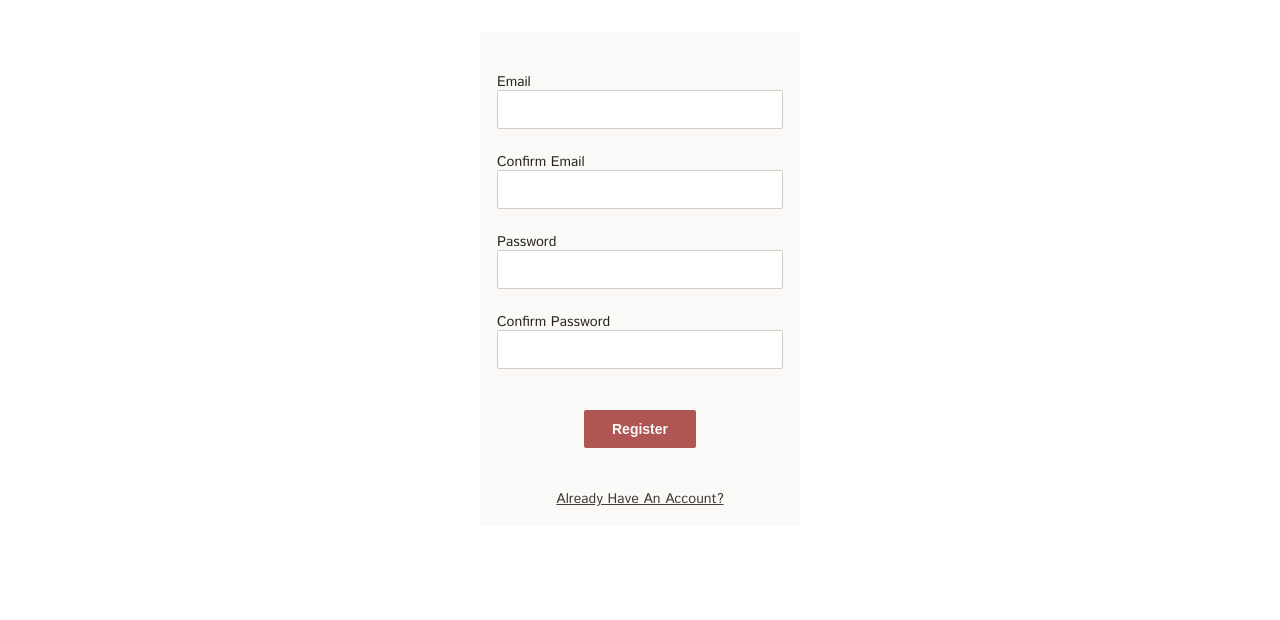
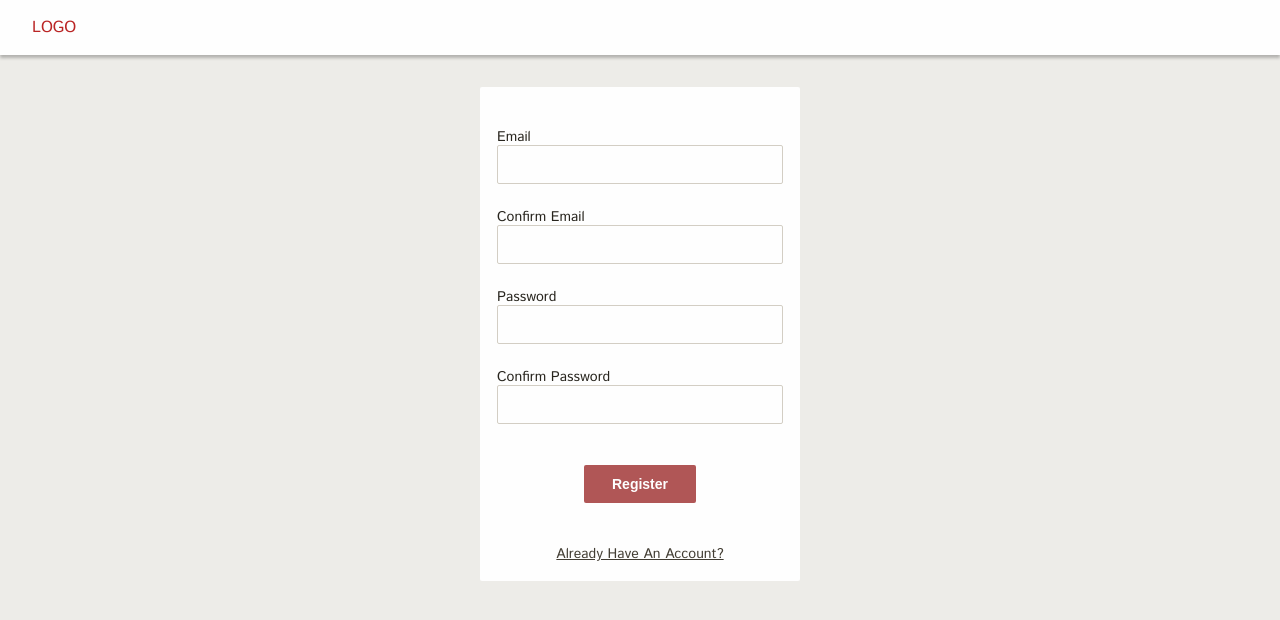
Before and after one commit to Avitohol1/todo, a React (Vite) app: page /welcome in a window 1280 px wide. Shown: the top 620 px of the page. Built offline with nearby package versions, Linux system fonts and the light colour scheme; no server answers.

Commit message:
added navbar

```diff
--- a/src/App.jsx
+++ b/src/App.jsx
@@ -3,10 +3,12 @@ import './App.scss'
 import Home from './pages/Home'
 import Welcome from './pages/Welcome'
 import ProtectedRoute from './pages/ProtectedRoute'
+import Navbar from './components/Navbar'
 
 const App = () => {
   return (
   <Router>
+    <Navbar />
     <Routes>
       <Route path="/welcome" element={<Welcome />}/>
       <Route path="/" element={<ProtectedRoute>
--- a/src/App.scss
+++ b/src/App.scss
@@ -27,7 +27,7 @@ $grey-400: #A39E93;
 $grey-300: #B8B2A7;
 $grey-200: #D3CEC4;
 $grey-100: #E8E6E1;
-$grey-0: #FAF9F7;
+$grey-0: #FEFEFE; //FAF9F7
 
 // SUPPORTING
 $cyan-900: #044E54;
@@ -41,12 +41,6 @@ $lime-500: #7BB026;
 $lime-300: #ABDB5E;
 
 
-$black: #363636;
-$red: #C44536;
-$pink: #FCBFB7;
-$gray: #5f5e5e;
-$white: #F6F6F6;
-
 * {
   margin: 0;
   padding: 0;
@@ -54,20 +48,21 @@ $white: #F6F6F6;
 }
 
 body {
-  background: rgba($grey-0, 0);
-  color: #F6F6F6;
+  background: rgba($grey-100, .75);
   font-family: 'Istok Web', sans-serif;
 }
 
 #root {
-  max-width: 1280px;
   margin: 0 auto;
-  padding: 2rem;
   text-align: center;
 }
 
+main {
+  padding-top: 2rem;
+}
 
-@mixin btn($bg-color: $white, $text-color: $black, $hover-bg-color: $white, $hover-text-color: $white) {
+
+@mixin btn($bg-color: $grey-0, $text-color: $grey-900, $hover-bg-color: $grey-0, $hover-text-color: $grey-0) {
   border: 0;
   border-radius: 2px;
   font-size: 14px;
--- /dev/null
+++ b/src/components/Navbar.jsx
@@ -0,0 +1,40 @@
+import "../styles/Navbar.scss"
+import { useNavigate } from "react-router-dom"
+import { auth } from "../firebase/conf"
+import { signOut } from "firebase/auth"
+
+const Navbar = () => {
+    const navigate = useNavigate()
+
+    const handleSignOut = () => {
+        signOut(auth)
+            .then(() => navigate("/welcome"))
+            .catch(err => console.log(err))
+    }
+
+    console.log(auth.currentUser)
+
+  return (
+    <nav className="nav">
+        <a href="#" className="logo">LOGO</a>
+        {auth.currentUser && <>
+            <ul className="nav-actions">
+            <li>
+                <button className="action-btn">+ add task</button>
+            </li>
+            <li>
+                <button className="btn">clear all</button>
+            </li>
+        </ul>
+        <ul className="user-actions">
+            <li>
+                <a href="#" onClick={handleSignOut} className="nav-logout">logout</a>
+            </li>
+        </ul>
+        </>}
+
+    </nav>
+  )
+}
+
+export default Navbar
--- /dev/null
+++ b/src/components/TaskModal.jsx
@@ -0,0 +1,29 @@
+const TaskModal = ({todo, handleChange, handleSubmit}) => {
+    const {name, description} = todo
+  return (
+    <form onSubmit={(e) => e.preventDefault()}>
+        <input
+            type="text"
+            name="name"
+            placeholder="task name"
+            value={name}
+            onChange={handleChange}
+        />
+        <input
+            type="text"
+            name="description"
+            placeholder="description"
+            value={description}
+            onChange={handleChange}
+        />
+        <button onClick={() => setIsAdding(false)} className="btn">cancel</button>
+        <button
+            className="btn"
+            disabled={!name}
+            onClick={() => handleSubmit(todo)}>add
+        </button>
+    </form>
+  )
+}
+
+export default TaskModal
--- a/src/pages/Home.jsx
+++ b/src/pages/Home.jsx
@@ -13,6 +13,7 @@ import {
 import { signOut } from 'firebase/auth'
 import { auth } from '../firebase/conf'
 import { useNavigate } from 'react-router-dom'
+import TaskModal from '../components/TaskModal'
 
 const Home = () => {
     const initialTodoState = {
@@ -29,12 +30,6 @@ const Home = () => {
       const [todo, setTodo] = useState(initialTodoState)
       const [isAdding , setIsAdding] = useState(false)
       const navigate = useNavigate()
-
-      // ~~~~~~~~~~~~~~~~~~~~~~~~ AUTH
-
-
-      // ~~~~~~~~~~~~~~~~~~~~~~~~~~~~~
-
 
       useEffect(() => {
         console.log(completed)
@@ -83,7 +78,6 @@ const Home = () => {
 
       const handleSubmit = (todo) => {
         dispatch(addTodo(todo))
-        dispatch(createTodo(todo))
         setTodo(initialTodoState)
       }
 
@@ -153,7 +147,7 @@ const Home = () => {
       }
 
       return (
-        <div>
+        <main>
           {/* add */}
           {!isAdding && <div>
             <button onClick={() => setIsAdding(true)}>+</button>
@@ -161,28 +155,12 @@ const Home = () => {
             <button onClick={clear} className="btn">clear</button>
           </div>}
 
-          {isAdding && <form onSubmit={(e) => e.preventDefault()}>
-            <input
-              type="text"
-              name="name"
-              placeholder="task name"
-              value={todo.name}
-              onChange={handleChange}
-            />
-            <input
-              type="text"
-              name="description"
-              placeholder="description"
-              value={todo.description}
-              onChange={handleChange}
-            />
-            <button onClick={() => setIsAdding(false)} className="btn">cancel</button>
-            <button
-              className="btn"
-              disabled={!todo.name}
-              onClick={() => handleSubmit(todo)}>add
-            </button>
-          </form>}
+          {isAdding &&
+            <TaskModal
+              todo={todo}
+              handleChange={handleChange}
+              handleSubmit={handleSubmit}
+            />}
 
           {/* tabs */}
           <div>
@@ -192,7 +170,7 @@ const Home = () => {
 
             {content}
             <button onClick={handleSignOut} className="btn">sign out</button>
-        </div>
+        </main>
 
       )
 }
--- a/src/pages/Welcome.jsx
+++ b/src/pages/Welcome.jsx
@@ -18,9 +18,9 @@ const Welcome = () => {
   }, [])
 
   return (
-    <div>
+    <main>
       {isRegistering ? <Register /> : <Login />}
-    </div>
+    </main>
   )
 }
 
--- a/src/slices/userSlice.js
+++ b/src/slices/userSlice.js
@@ -1,5 +1,5 @@
 import { createSlice, createAsyncThunk } from "@reduxjs/toolkit"
-import { createUserWithEmailAndPassword, signInWithEmailAndPassword } from 'firebase/auth'
+import { createUserWithEmailAndPassword, signInWithEmailAndPassword, signOut } from 'firebase/auth'
 import { auth } from "../firebase/conf"
 
 const initialState = {
--- a/src/styles/LoginForm.scss
+++ b/src/styles/LoginForm.scss
@@ -33,6 +33,7 @@
             height: 39px;
             padding-left: .75rem;
             border-radius: 2px;
+            background-color: $grey-0;
 
             &:focus{
                 outline: none;
--- /dev/null
+++ b/src/styles/Navbar.scss
@@ -0,0 +1,46 @@
+@import "../App.scss";
+
+.nav {
+    background-color: $grey-0;
+    display: flex;
+    flex-direction: row;
+    width: 100%;
+    justify-content: space-between;
+    align-items: center;
+    padding: 1rem 2rem;
+    box-shadow: 0px 3px 3px 0px rgba(0, 0, 0, 0.25);
+    a {
+        color: $red-500;
+    }
+    .logo {
+        text-decoration: none;
+    }
+    ul {
+        list-style-type: none;
+    }
+    .nav-actions {
+        display: flex;
+        flex-direction: row;
+        .action-btn {
+            @include btn(
+                $bg-color: rgba($red-600, 0.9),
+                $text-color: $grey-0,
+                $hover-bg-color: $red-600,
+                $hover-text-color: $grey-0);
+        }
+        .btn {
+            @include btn(
+                $bg-color: none,
+                $text-color: $red-600,
+                $hover-bg-color: none,
+                $hover-text-color: $red-300);
+                font-weight: 400;
+        }
+    }
+
+    .nav-logout {
+        &:hover {
+            color: $red-300;
+        }
+    }
+}
```
